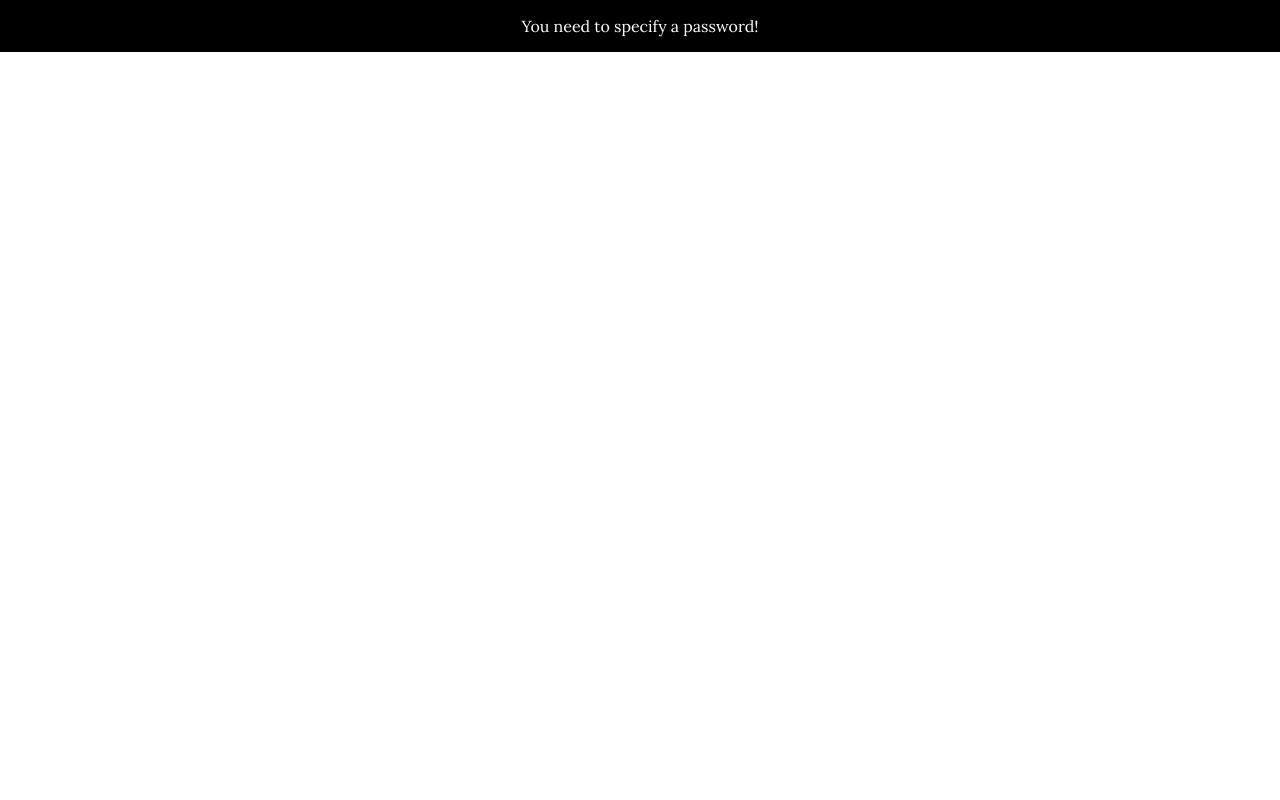
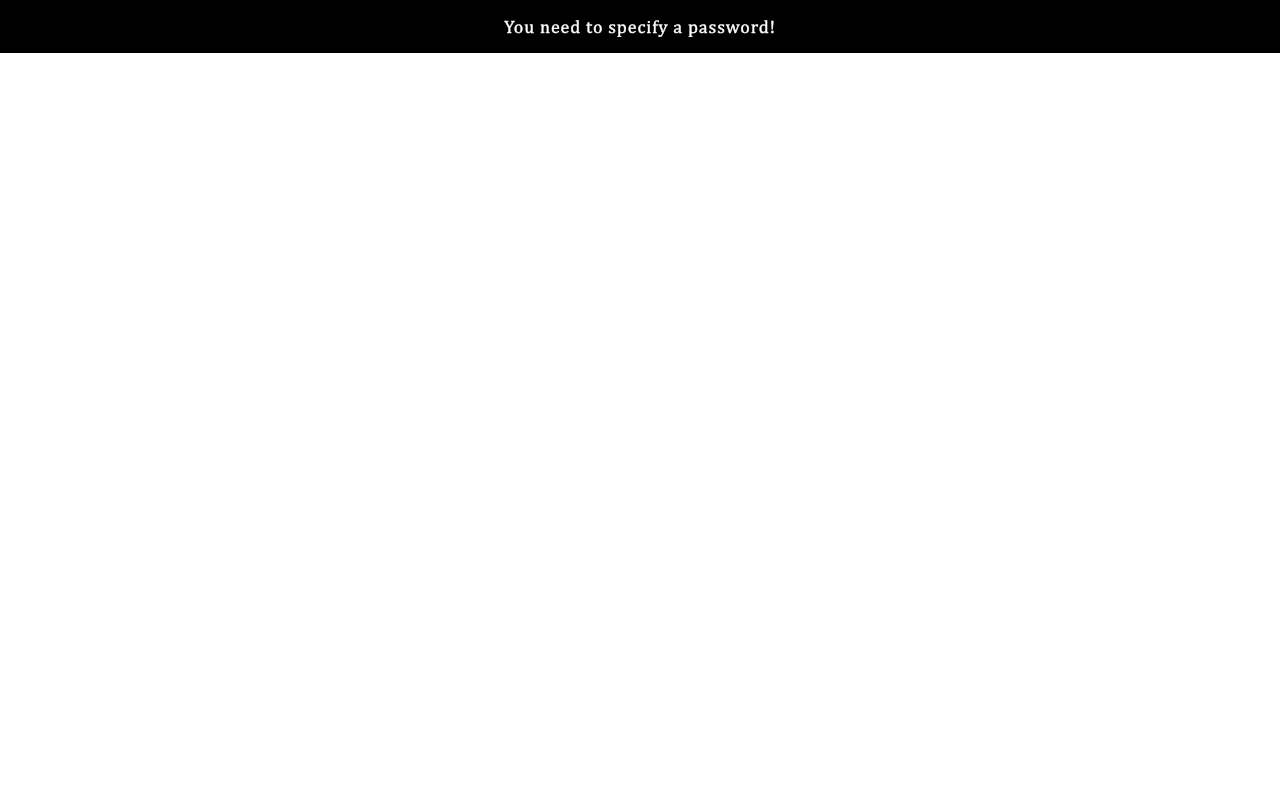
Before and after one commit to fiddleplum/notes, a PHP site: page / in a window 1280 px wide. Run offline with PHP 8.4, Linux system fonts and the light colour scheme; some libraries are stand-ins or nearby versions; some web fonts are replaced.

Commit message:
Made fonts work better

```diff
--- a/index.html
+++ b/index.html
@@ -6,7 +6,7 @@
 		<meta name='viewport' content='width=device-width, initial-scale=1, user-scalable=0'>
 		<link rel='shortcut icon' href='icon16.png' sizes='16x16'>
 		<link rel='shortcut icon' href='icon.png' sizes='152x152'>
-		<link href='https://fonts.googleapis.com/css?family=Lora' rel='stylesheet'>
+		<link href='https://fonts.googleapis.com/css?directory=3&family=Lora:400i%7CLora:700%7C700' rel='stylesheet'>
 		<link href='https://fonts.googleapis.com/css?family=Oxygen+Mono' rel='stylesheet'>
 		<link rel='stylesheet' type='text/css' href='style.css'>
 		<script src='https://ajax.googleapis.com/ajax/libs/jquery/3.2.1/jquery.min.js'></script>
@@ -95,12 +95,12 @@
 			}
 
 			function swapColors() {
-				if ($('#content').css('filter') == 'invert(1)') {
+				if ($('#content').css('filter') == 'invert(1) brightness(0.7)') {
 					$('#content').css('filter', 'invert(0%)');
 					document.cookie = 'bw=n';
 				}
 				else {
-					$('#content').css('filter', 'invert(100%)');
+					$('#content').css('filter', 'invert(100%) brightness(70%)');
 					document.cookie = 'bw=y';
 				}
 			}
@@ -348,7 +348,7 @@
 	</head>
 	<body>
 		<div id='message'></div>
-		<div id='content'></div>
+		<div id='content'>Loading...</div>
 		<div id='clear'></div>
 	</body>
 </html>
--- a/math.js
+++ b/math.js
@@ -16,7 +16,7 @@
 	"der" : ["d", 0],
 	"frac" : ["<span style='display: inline-block; text-align: center; vertical-align: middle;'><span>%0</span><span style='border-top: 1px solid; display: block;'>%1</span></span>", 2],
 	"eqnum" : ["<span style='float: right;'>%0</span>", 1],
-	"sqrt" : ["√<span style='text-decoration:overline; '>%0</span>", 1],
+	"sqrt" : ["√<span style='display: inline-block; border-top: 1px solid black; padding-top: 1px; '>%0</span>", 1],
 	"inf" : ["∞", 0],
 	"myinf" : ["¤", 0],
 	"indexed" : ["<span style='display: inline-block; position: relative; text-align: center; vertical-align: middle; line-height: 1em;'><span style='position: absolute; top: -1.15em; left:-500%; right:-500%; margin:auto; white-space: nowrap; font-size: .75em;'>%2</span><span style=' font-size: 2em; line-height: .75em;'>%0</span><span style='display: block; position: absolute; bottom: -1.05em; left:-500%; right:-500%; margin:auto; white-space: nowrap; font-size: .75em'>%1</span></span>", 3],
@@ -78,7 +78,7 @@
 	"hbar" : ["<i>ħ</i>", 0],
 	"bra" : ["⟨%0|", 1],
 	"ket" : ["|%0⟩", 1],
-	"braket" : ["⟨%0 | %1⟩", 2],
+	"braket" : ["⟨%0|%1⟩", 2],
 	"dagger" : ["†", 0],
 
 	// greek symbols
@@ -267,7 +267,7 @@
 				i++;
 			}
 		}
-		else if("0123456789()[]+-*=,.|".includes(c)) {
+		else if("0123456789()[]+-*=,.|><".includes(c)) {
 			newContent += c;
 			i++;
 		}
--- a/mdeToHtml.js
+++ b/mdeToHtml.js
@@ -96,7 +96,7 @@
 			else if (char == "$") {
 				var charNum2 = newLine.indexOf("$", charNum + 1);
 				if (charNum2 != -1) {
-					newLine2 += parseMathContent(newLine.substr(charNum + 1, charNum2 - (charNum + 1)));
+					newLine2 += "<span class='math'>" + parseMathContent(newLine.substr(charNum + 1, charNum2 - (charNum + 1))) + "</span>";
 					charNum = charNum2;
 				}
 				else {
--- a/style.css
+++ b/style.css
@@ -1,6 +1,9 @@
+@font-face { font-family: "Cambria"; src: url("cambria.ttf"); }
+@font-face { font-family: "CambriaMath"; src: url("cambriamath.ttf"); }
+
 :root { --dark: #000000; --medium: #777777; --light: #ffffff; }
-* { box-sizing: border-box; }
-body { background-color: var(--light); color: var(--dark); margin: 0; padding: 0; font-size: 14px; font-family: "Lora", serif; }
+* { box-sizing: border-box; -webkit-font-smoothing: antialiased; -webkit-text-stroke: 0.45px; }
+body { background-color: var(--light); color: var(--dark); margin: 0; padding: 0; font-family: "Cambria", serif; font-size: 14px; letter-spacing: .05em; font-variant-ligatures: none; }
 
 #message { display: none; position: fixed; width: 100%; padding: 16px; text-align: center; z-index: 2; background: var(--dark); color: var(--light); }
 #content { width: 100%; height: 100%; min-height: 100vh; text-align: center; background-color: var(--light); color: var(--dark); }
@@ -39,9 +42,10 @@
 #html a { text-decoration: none; color: blue; }
 #html a:hover { text-decoration: underline; }
 #html hr { border: 0; border-top: 1px solid black; }
+#html .math { font-family: CambriaMath; line-height: 1em; }
 
 @media (min-width: 1024px) {
-	body { font-size: 16px; }
+	body { font-size: 18px; }
 	#title { font-size: 4em; }
 	#buttons #swapButton { display: none; }
 	#mde { display: inline-block; width: 40%; }
@@ -51,14 +55,3 @@
 	#html h2 { font-size: 2em; }
 	#html h3 { font-size: 1.5em; }
 }
-
-/*
-#content.narrow { width: 800px; max-width: 100vw; }
-
-#message, #markdown, #html { padding: 8px; border-radius: 4px; line-height: 1em; }
-#markdown { width: calc(50% - 4px); height: calc(100vh - 56px); float: left; color: #191815; background: #ece4cd; }
-#markdown textarea { width: 100%; height: 100%; resize: none; border: 0; background: transparent; color: inherit; font-size: inherit; font-family: inherit; }
-#markdown textarea:focus { outline: 0; }
-#html { width: calc(50% - 4px); height: calc(100vh - 56px); float: right; color: #191815; background: #ece4cd; overflow: auto; overflow-y: auto; }
-#message { display: none; margin-top: 8px; color: #f8f2e1; background: #666155; }
-#clear { clear: both; }
```
Also changed, not shown: cambria.ttf (added), 1 other file.
